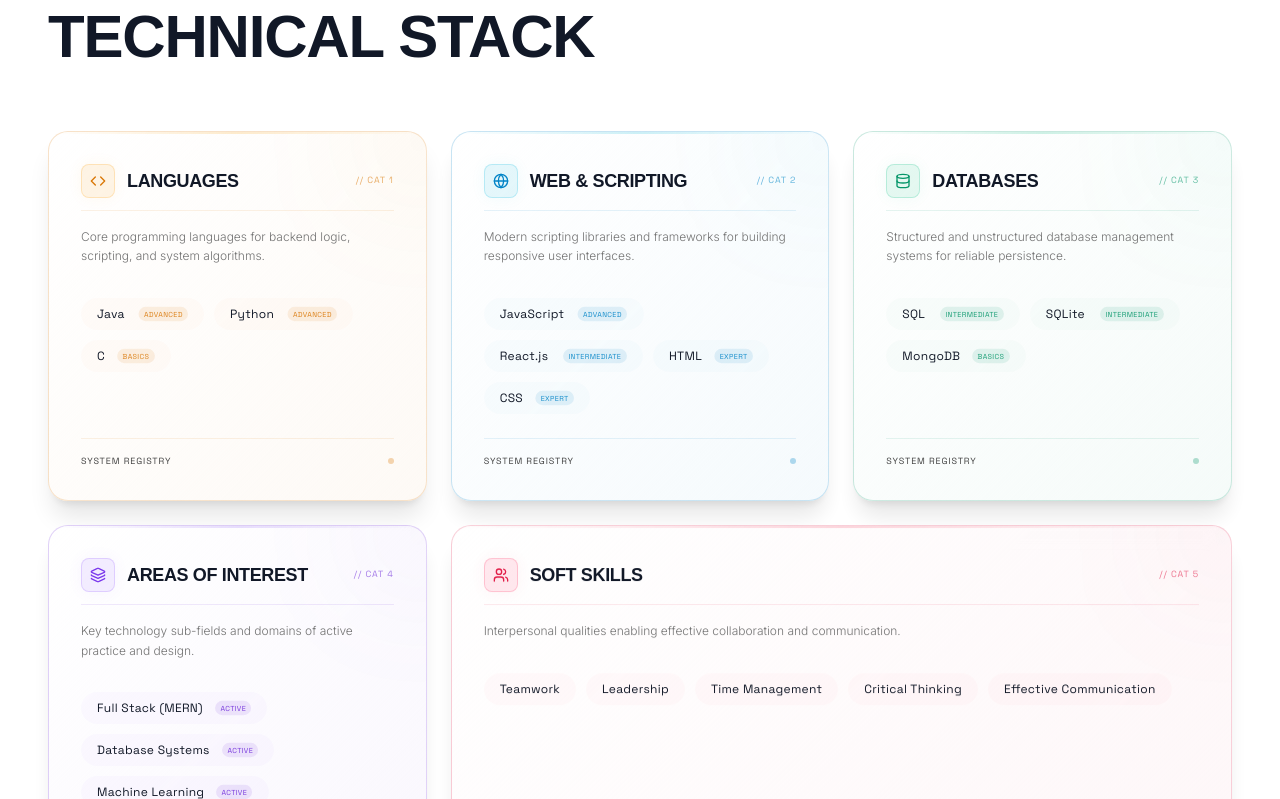
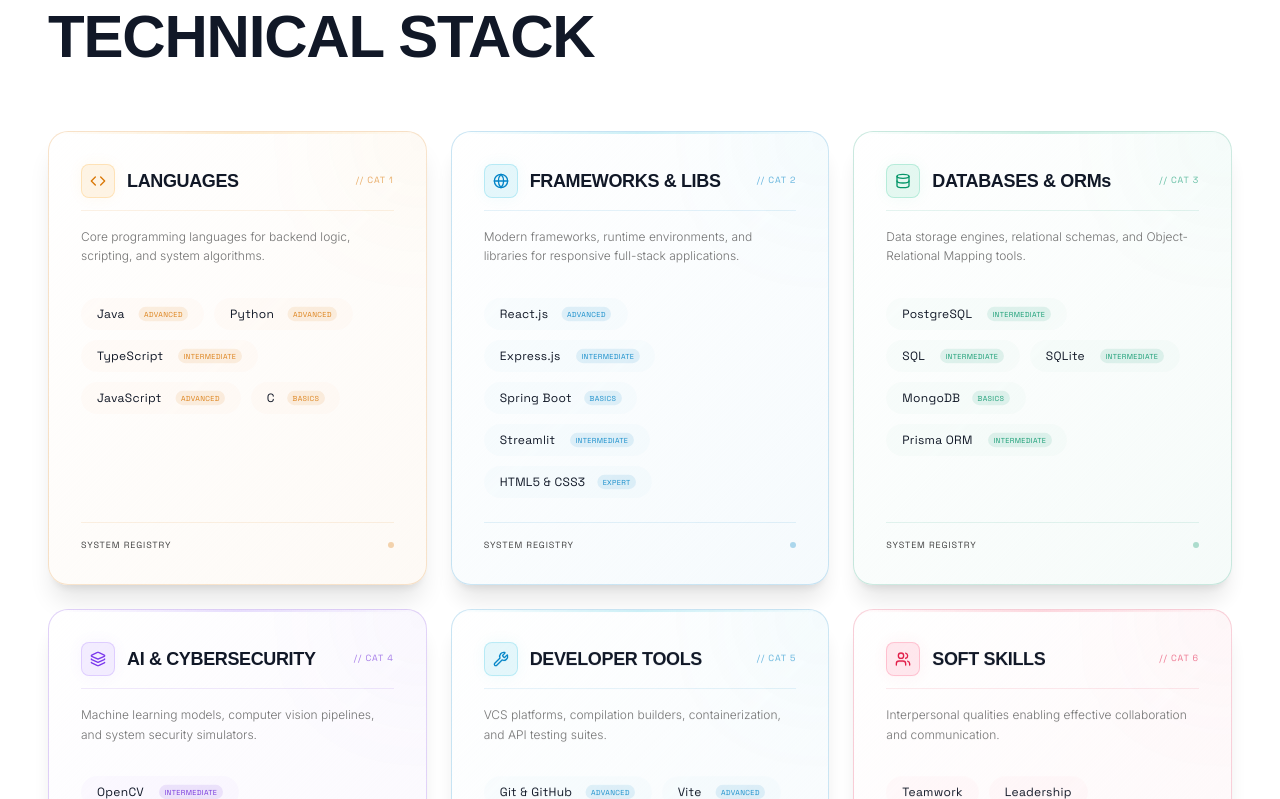
Before and after one commit to nilalochanbv/nilalochanbv-personal-portfolio, a React (Vite) app: page / in a window 1280 px wide. Shown: the part 3761-4560 px from the top of the page. Built offline with nearby package versions, Linux system fonts and the light colour scheme; no server answers; a web font is replaced by a local one.

Commit message:
feat: align technical stack categories with active project technologies & tools

```diff
--- a/src/components/Skills.jsx
+++ b/src/components/Skills.jsx
@@ -1,11 +1,12 @@
 import { motion } from "framer-motion";
-import { Code, Globe, Database, Layers, Users } from "lucide-react";
+import { Code, Globe, Database, Layers, Wrench, Users } from "lucide-react";
 
 const iconMap = {
   code: { icon: Code, colorClass: "text-amber-400 bg-amber-500/10 border-amber-500/20 shadow-[0_0_15px_rgba(245,158,11,0.06)]" },
   globe: { icon: Globe, colorClass: "text-cyan-400 bg-cyan-500/10 border-cyan-500/20 shadow-[0_0_15px_rgba(6,182,212,0.06)]" },
   database: { icon: Database, colorClass: "text-emerald-400 bg-emerald-500/10 border-emerald-500/20 shadow-[0_0_15px_rgba(16,185,129,0.06)]" },
   layers: { icon: Layers, colorClass: "text-violet-400 bg-violet-500/10 border-violet-500/20 shadow-[0_0_15px_rgba(139,92,246,0.06)]" },
+  wrench: { icon: Wrench, colorClass: "text-cyan-400 bg-cyan-500/10 border-cyan-500/20 shadow-[0_0_15px_rgba(6,182,212,0.06)]" },
   users: { icon: Users, colorClass: "text-rose-400 bg-rose-500/10 border-rose-500/20 shadow-[0_0_15px_rgba(244,63,94,0.06)]" },
 };
 
@@ -14,6 +15,7 @@
   "card-cyan",
   "card-emerald",
   "card-violet",
+  "card-cyan",
   "card-rose"
 ];
 
@@ -25,39 +27,57 @@
     skills: [
       { name: "Java", level: "Advanced" },
       { name: "Python", level: "Advanced" },
+      { name: "TypeScript", level: "Intermediate" },
+      { name: "JavaScript", level: "Advanced" },
       { name: "C", level: "Basics" },
     ],
   },
   {
-    title: "WEB & SCRIPTING",
+    title: "FRAMEWORKS & LIBS",
     icon: "globe",
-    description: "Modern scripting libraries and frameworks for building responsive user interfaces.",
+    description: "Modern frameworks, runtime environments, and libraries for responsive full-stack applications.",
     skills: [
-      { name: "JavaScript", level: "Advanced" },
-      { name: "React.js", level: "Intermediate" },
-      { name: "HTML", level: "Expert" },
-      { name: "CSS", level: "Expert" },
+      { name: "React.js", level: "Advanced" },
+      { name: "Express.js", level: "Intermediate" },
+      { name: "Spring Boot", level: "Basics" },
+      { name: "Streamlit", level: "Intermediate" },
+      { name: "HTML5 & CSS3", level: "Expert" },
     ],
   },
   {
-    title: "DATABASES",
+    title: "DATABASES & ORMs",
     icon: "database",
-    description: "Structured and unstructured database management systems for reliable persistence.",
+    description: "Data storage engines, relational schemas, and Object-Relational Mapping tools.",
     skills: [
+      { name: "PostgreSQL", level: "Intermediate" },
       { name: "SQL", level: "Intermediate" },
       { name: "SQLite", level: "Intermediate" },
       { name: "MongoDB", level: "Basics" },
+      { name: "Prisma ORM", level: "Intermediate" },
     ],
   },
   {
-    title: "AREAS OF INTEREST",
+    title: "AI & CYBERSECURITY",
     icon: "layers",
-    description: "Key technology sub-fields and domains of active practice and design.",
+    description: "Machine learning models, computer vision pipelines, and system security simulators.",
     skills: [
-      { name: "Full Stack (MERN)", level: "Active" },
-      { name: "Database Systems", level: "Active" },
-      { name: "Machine Learning", level: "Active" },
-      { name: "UI / UX Design", level: "Active" },
+      { name: "OpenCV", level: "Intermediate" },
+      { name: "TensorFlow", level: "Intermediate" },
+      { name: "Gemini AI & LLMs", level: "Advanced" },
+      { name: "SIEM & EDR Tools", level: "Basics" },
+      { name: "Windows API", level: "Basics" },
+    ],
+  },
+  {
+    title: "DEVELOPER TOOLS",
+    icon: "wrench",
+    description: "VCS platforms, compilation builders, containerization, and API testing suites.",
+    skills: [
+      { name: "Git & GitHub", level: "Advanced" },
+      { name: "Vite", level: "Advanced" },
+      { name: "Postman", level: "Intermediate" },
+      { name: "JWT", level: "Intermediate" },
+      { name: "Zod Validation", level: "Intermediate" },
     ],
   },
   {
@@ -127,9 +147,7 @@
               key={cat.title}
               variants={cardVariants}
               whileHover={{ y: -6 }}
-              className={`story-card group p-8 rounded-2xl flex flex-col justify-between relative shadow-xl ${colorClass} ${
-                idx === 3 ? "md:col-span-2 lg:col-span-1" : ""
-              } ${idx === 4 ? "md:col-span-2 lg:col-span-2" : ""}`}
+              className={`story-card group p-8 rounded-2xl flex flex-col justify-between relative shadow-xl ${colorClass}`}
             >
               <div className="absolute top-0 left-0 right-0 h-[2px] card-accent opacity-50 group-hover:opacity-100 transition-opacity duration-500" />
               <div className="absolute -top-16 -right-16 w-36 h-36 rounded-full blur-3xl pointer-events-none transition-all duration-700 card-glow" />
```
